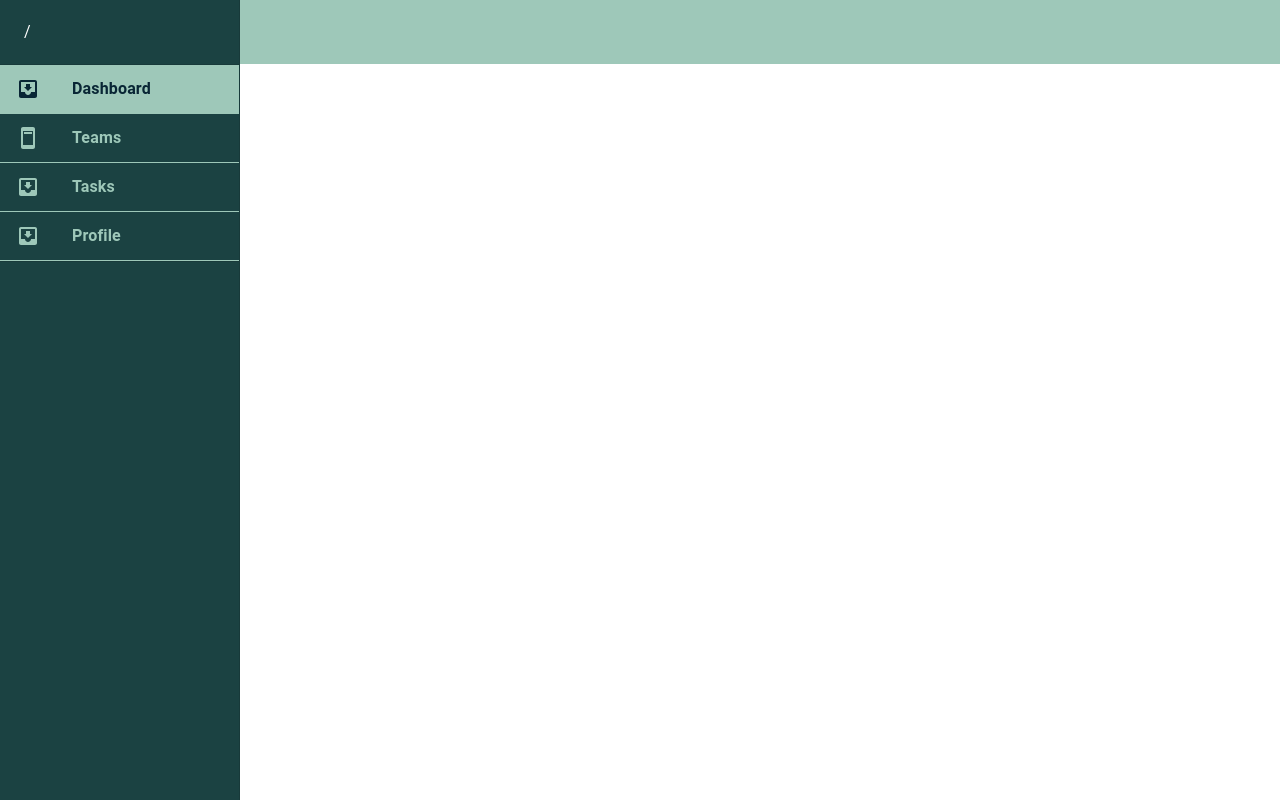
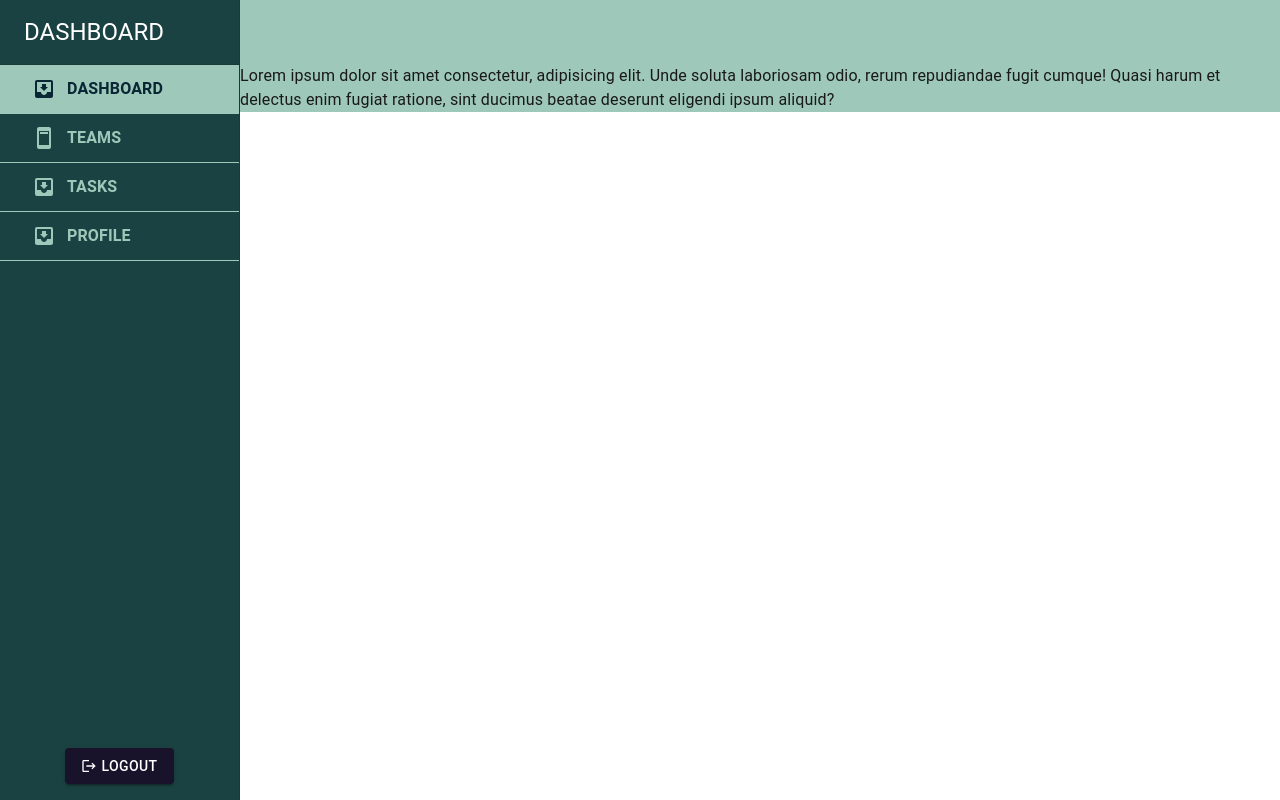
Before and after one commit to mhShohan/university-online-semester-registration-client, a React (Vite) app: page / in a window 1280 px wide. Built offline with nearby package versions, Linux system fonts and the light colour scheme.

Commit message:
sidebar implemented

```diff
--- a/src/components/SideBarLink.tsx
+++ b/src/components/SideBarLink.tsx
@@ -9,10 +9,18 @@ const SideBarLink = ({ link, pathname }: { link: ILink; pathname: string }) => {
     <Link to={link.link} style={{ textDecoration: 'none' }}>
       <ListItem disablePadding isActive={pathname === link.link}>
         <ListItemButton>
-          <ListItemIcon>
+          <ListItemIcon
+            sx={{
+              '&.MuiListItemIcon-root': {
+                marginLeft: '1rem',
+                maxWidth: '35px',
+                minWidth: '35px'
+              }
+            }}
+          >
             <link.icon />
           </ListItemIcon>
-          <ListItemText primary={link.name} />
+          <ListItemText primary={link.name.toUpperCase()} />
         </ListItemButton>
       </ListItem>
     </Link>
--- a/src/components/extended/SideBar.tsx
+++ b/src/components/extended/SideBar.tsx
@@ -10,7 +10,7 @@ export const ListItem = styled(MuiListItem)<IListItem>(({ theme, isActive }) =>
   borderBottom: `1px solid ${theme.palette.primary.light}`,
   background: isActive ? theme.palette.primary.light : theme.palette.primary.main,
   '&:hover': {
-    background: theme.palette.primary.dark,
+    background: theme.palette.secondary.dark,
     '& .MuiSvgIcon-root': {
       fill: theme.palette.primary.light
     },
--- a/src/constants/sideBar.ts
+++ b/src/constants/sideBar.ts
@@ -7,12 +7,13 @@ export interface ILink {
   id: number;
   name: string;
   link: string;
+  visibleTo: string[];
   icon: OverridableComponent<SvgIconTypeMap<{}, 'svg'>>;
 }
 
 export const sideBarData: Array<ILink> = [
-  { id: 1, name: 'Dashboard', link: '/', icon: InboxIcon },
-  { id: 2, name: 'Teams', link: '/teams', icon: Add },
-  { id: 3, name: 'Tasks', link: '/tasks', icon: InboxIcon },
-  { id: 4, name: 'Profile', link: '/profile', icon: InboxIcon },
+  { id: 1, name: 'Dashboard', link: '/', icon: InboxIcon, visibleTo: ['student'] },
+  { id: 2, name: 'Teams', link: '/teams', icon: Add, visibleTo: ['student'] },
+  { id: 3, name: 'Tasks', link: '/tasks', icon: InboxIcon, visibleTo: ['student'] },
+  { id: 4, name: 'Profile', link: '/profile', icon: InboxIcon, visibleTo: ['student'] },
 ];
--- a/src/layouts/SideBar.tsx
+++ b/src/layouts/SideBar.tsx
@@ -1,15 +1,17 @@
 import * as React from 'react';
-import { Outlet, useLocation } from 'react-router-dom';
+import { Outlet, useLocation, useNavigate } from 'react-router-dom';
 
 // mui
 import AppBar from '@mui/material/AppBar';
 import Box from '@mui/material/Box';
-import CssBaseline from '@mui/material/CssBaseline';
 import Divider from '@mui/material/Divider';
 import Drawer from '@mui/material/Drawer';
 import List from '@mui/material/List';
 import Toolbar from '@mui/material/Toolbar';
 import { useTheme } from '@mui/material/styles';
+import LogoutIcon from '@mui/icons-material/Logout';
+import { Button, IconButton, Typography } from '@mui/material';
+import MenuIcon from '@mui/icons-material/Menu';
 
 // project import
 import { sideBarData } from '../constants/sideBar';
@@ -30,54 +32,77 @@ export default function SideBar(props: Props) {
   const [mobileOpen, setMobileOpen] = React.useState(false);
   const theme = useTheme();
   const location = useLocation();
+  const navigate = useNavigate();
+
+  /**
+   * Logout handler - remove accessToken from localStorage
+   */
+  const handleLogout = () => {
+    localStorage.removeItem('accessToken');
+    navigate(0);
+  };
 
   const handleDrawerToggle = () => {
     setMobileOpen(!mobileOpen);
   };
 
   const drawer = (
-    <div>
-      {/* @TODO */}
-      <Toolbar sx={{ color: '#fff' }}>{location.pathname}</Toolbar>
+    <Box display="flex" flexDirection="column" justifyContent="space-between" height="100%">
+      <Box>
+        <DashboardLogo pathname={location.pathname} />
         <Divider />
         <List sx={{ padding: 0 }}>
           {sideBarData.map((item) => (
             <SideBarLink link={item} key={item.id} pathname={location.pathname} />
           ))}
         </List>
+      </Box>
+      <Box display="flex" justifyContent="center" marginBottom="1rem">
+        <Button
+          variant="contained"
+          onClick={handleLogout}
+          sx={{
+            display: 'flex',
+            alignItems: 'center',
+            gap: '4px',
+            backgroundColor: theme.palette.secondary.dark
+          }}
+        >
+          <LogoutIcon sx={{ fontSize: '1rem' }} />
+          Logout
+        </Button>
         <Divider />
-    </div>
+      </Box>
+    </Box>
   );
-
-  /**
-   * Logout handler - remove accessToken from localStorage
-   */
-  // const handleLogout = () => {
-  //   localStorage.removeItem('accessToken');
-  //   navigate(0);
-  // };
 
   // Remove this const when copying and pasting into your project.
   const container = window !== undefined ? () => window().document.body : undefined;
 
   return (
     <Box sx={{ display: 'flex' }}>
-      <CssBaseline />
       <AppBar
         position="fixed"
         sx={{
           width: { sm: `calc(100% - ${drawerWidth}px)` },
           ml: { sm: `${drawerWidth}px` }
         }}
-      ></AppBar>
+      >
+        <IconButton
+          color="inherit"
+          aria-label="open drawer"
+          edge="start"
+          onClick={handleDrawerToggle}
+          sx={{ display: { sm: 'none' } }}
+        >
+          <MenuIcon />
+        </IconButton>
+      </AppBar>
       <Box
         component="nav"
         sx={{
           width: { sm: drawerWidth },
-          flexShrink: { sm: 0 },
-          '& .MuiDrawer-paper': {
-            backgroundColor: theme.palette.primary.main
-          }
+          flexShrink: { sm: 0 }
         }}
         aria-label="mailbox folders"
       >
@@ -92,7 +117,11 @@ export default function SideBar(props: Props) {
           }}
           sx={{
             display: { xs: 'block', sm: 'none' },
-            '& .MuiDrawer-paper': { boxSizing: 'border-box', width: drawerWidth }
+            '& .MuiDrawer-paper': {
+              backgroundColor: theme.palette.primary.main,
+              boxSizing: 'border-box',
+              width: drawerWidth
+            }
           }}
         >
           {drawer}
@@ -101,7 +130,11 @@ export default function SideBar(props: Props) {
           variant="permanent"
           sx={{
             display: { xs: 'none', sm: 'block' },
-            '& .MuiDrawer-paper': { boxSizing: 'border-box', width: drawerWidth }
+            '& .MuiDrawer-paper': {
+              backgroundColor: theme.palette.primary.main,
+              boxSizing: 'border-box',
+              width: drawerWidth
+            }
           }}
           open
         >
@@ -115,3 +148,24 @@ export default function SideBar(props: Props) {
     </Box>
   );
 }
+
+const DashboardLogo = ({ pathname }: { pathname: string }) => {
+  let logo = 'logo';
+
+  if (pathname === '/') {
+    logo = 'Dashboard';
+  } else {
+    logo = pathname.split('/').pop() as string;
+  }
+
+  return (
+    <Toolbar>
+      <Typography
+        variant="h5"
+        sx={{ color: '#fff', textTransform: 'uppercase', textAlign: 'center' }}
+      >
+        {logo}
+      </Typography>
+    </Toolbar>
+  );
+};
--- a/src/pages/Homepage.tsx
+++ b/src/pages/Homepage.tsx
@@ -1,5 +1,11 @@
 const Homepage = () => {
-  return <div></div>;
+  return (
+    <div>
+      Lorem ipsum dolor sit amet consectetur, adipisicing elit. Unde soluta laboriosam odio, rerum
+      repudiandae fugit cumque! Quasi harum et delectus enim fugiat ratione, sint ducimus beatae
+      deserunt eligendi ipsum aliquid?
+    </div>
+  );
 };
 
 export default Homepage;
```
Also changed, not shown: src/components/extended/Box.tsx (deleted, +0 -28 lines). Lines whose indentation alone changed are shown as unchanged.
